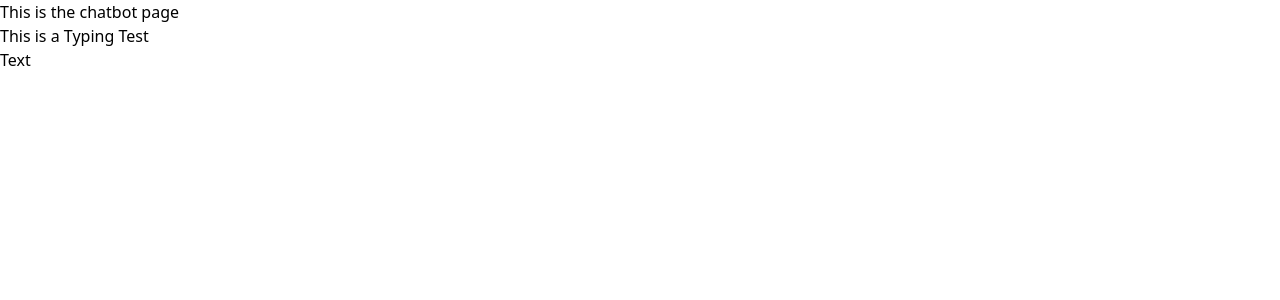
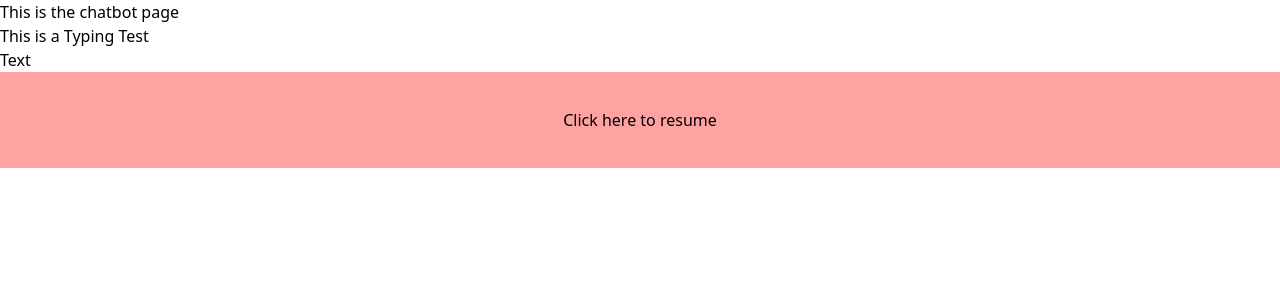
Before and after one commit to CMPT-276-SPRING-2025/final-project-23-fields, a React (Vite) app: page /Chatbot in a window 1280 px wide. Shown: the top 300 px of the page. Built offline with nearby package versions, Linux system fonts and the light colour scheme.

Commit message:
Add blur when user is not focused on typing test

```diff
--- a/src/components/Typing.jsx
+++ b/src/components/Typing.jsx
@@ -112,12 +112,13 @@ export default function Typing({ paragraph, results, updateParagraph, updateResu
     <>
       <h1>This is a Typing Test</h1>
       <button onClick={()=>updateParagraph("Lorem ipsum dolor sit amet consectetur adipiscing elit")}>Text</button>
-      <div id="typingtest" tabIndex="0" className="bg-red-300 focus:bg-blue-300">
-        <div id="header">
-          <div id="timer"></div>
-        </div>
-        <div id="words"></div>
+      <div id="typingtestheader">
+        <div id="timer"></div>
+      </div>
+      <div id="typingtest" tabIndex="0" className="group relative leading-8 h-24 overflow-hidden bg-red-300 focus:bg-blue-300">
+        <div id="words" className="blur-sm group-focus:blur-none"></div>
         <div id="cursor"></div>
+        <div id="focus-error" className="absolute pt-8 text-center inset-0 group-focus:hidden">Click here to resume</div>
       </div>
     </>
   )
```
